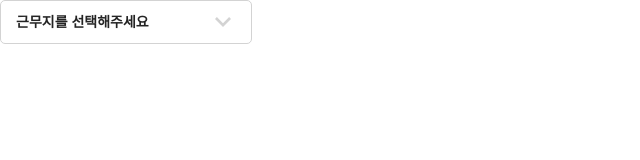
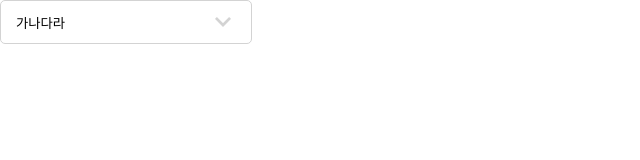
Before and after one commit to Team-ComIT/SimTong-FrontEnd_DesignSystem, a React (Create React App) app in the folder simtong/: page / in a window 1280 px wide. Shown: the top 160 px of the page, without its empty margins (0-640 px from the left). Built offline with nearby package versions, Linux system fonts and the light colour scheme.

Commit message:
feat(Donghyun): SelectBox 커스텀

```diff
--- a/simtong/src/App.tsx
+++ b/simtong/src/App.tsx
@@ -5,7 +5,7 @@ import "./App.css";
 function App() {
   return (
     <div className="App">
-      <SelectStyle width="250px" optionArray={["근무지를 선택해주세요", "2", "3"]} />
+      <SelectStyle defaultvalue="가나다라" content={["1", "2", "3"]} />
     </div>
   );
 }
--- a/simtong/src/package/ui/selectBox/index.tsx
+++ b/simtong/src/package/ui/selectBox/index.tsx
@@ -1,26 +1,39 @@
-import React, { useState } from "react";
-import arrow from "./arrow.svg";
+import React, { useRef } from "react";
 import * as S from "./styles";
+import arrow from "./arrow.png";
 
-interface selectBoxType {
-  width: string;
-  optionArray: string[];
+interface SelectBoxProps {
+  defaultvalue?: string;
+  content?: string[];
 }
 
-export default function SelectBox(props: selectBoxType) {
-  const { width, optionArray } = props;
-  const [array, setArray] = useState<string[]>(optionArray);
+export default function SelectBox(props: SelectBoxProps) {
+  const { defaultvalue, content } = props;
+
+  const SelectBoxRef = useRef<HTMLDivElement>(null);
+
+  // 라벨을 클릭시 옵션 목록이 열림/닫힘
+  const showOption = () => {
+    if (SelectBoxRef.current) {
+      if (SelectBoxRef.current.classList.contains("active"))
+        SelectBoxRef.current.classList.remove("active");
+      else SelectBoxRef.current.classList.add("active");
+    }
+  };
 
   return (
-    <S.SelectBox>
-      <S.SelectStyle>
-        {array.map((item) => (
-          <option value={item}>{item}</option>
-        ))}
-      </S.SelectStyle>
-      <S.IconArrow>
-        <img src={arrow} />
-      </S.IconArrow>
-    </S.SelectBox>
+    <S.SelectStyle>
+      <S.SelectBox ref={SelectBoxRef} onClick={showOption}>
+        <S.Label>
+          {defaultvalue}
+          <img src={arrow} alt="" />
+        </S.Label>
+        <S.OptionList>
+          {content?.map((str: string) => (
+            <li>{str}</li>
+          ))}
+        </S.OptionList>
+      </S.SelectBox>
+    </S.SelectStyle>
   );
 }
--- a/simtong/src/package/ui/selectBox/styles.ts
+++ b/simtong/src/package/ui/selectBox/styles.ts
@@ -1,52 +1,70 @@
 import styled from "@emotion/styled";
 
-export const SelectStyle = styled.select`
-  width: inherit;
-  height: inherit;
-  background: transparent;
-  font-weight: 700;
-  font-size: 14px;
-  border: 0 none;
-  outline: 0 none;
-  position: relative;
-  z-index: 3; // select가 위로 올라와야 함
-  cursor: pointer;
-  -webkit-appearance: none;
-  -moz-appearance: none;
-  appearance: none;
-  padding-left: 15px;
-  color: #242424;
+export const SelectStyle = styled.div`
+  .active ul {
+    max-height: 500px;
+    display: block;
+  }
 
-  option {
-    background: #ffffff;
-    color: #242424;
-    padding: 15px 0;
-    font-weight: 700;
-    font-size: 14px;
+  .active button img {
+    transform: rotate(180deg);
   }
 `;
 
 export const SelectBox = styled.div`
   position: relative;
+  cursor: pointer;
   width: 250px;
   height: 42px;
+  color: #d3d3d3;
+  outline: none;
+  border: 1px solid #d3d3d3;
   border-radius: 5px;
-  border: 1px solid #d3d3d3;
+  * {
+    box-sizing: border-box;
+  }
+
+  li {
+    width: 100%;
+    height: 42px;
+    display: flex;
+    align-items: center;
+    padding-left: 15px;
+  }
 `;
 
-export const IconArrow = styled.span`
-  position: absolute;
-  top: 0;
-  right: 20px;
-  z-index: 1;
-  width: 16px;
+export const Label = styled.button`
+  display: flex;
+  align-items: center;
+  width: inherit;
   height: inherit;
-  display: flex;
-  justify-content: center;
-  align-items: center;
+  border: none;
+  outline: none;
+  padding-left: 15px;
+  background: none;
+  cursor: pointer;
 
   img {
-    width: 100%;
-    transition: 0.3s;
+    transition: all 0.2s linear;
+    position: absolute;
+    right: 20px;
+    width: 16px;
+    height: 10px;
+    object-fit: cover;
   }
 `;
+
+export const OptionList = styled.ul`
+  position: absolute;
+  display: none;
+  top: 28px;
+  left: 0;
+  width: 100%;
+  border: 1px solid #d3d3d3;
+  color: #000;
+  list-style-type: none;
+  padding: 0;
+  border-radius: 5px;
+  overflow: hidden;
+  max-height: 0;
+`;
```
Also changed, not shown: simtong/src/package/ui/selectBox/arrow.png (added), simtong/src/package/ui/selectBox/arrow.svg (deleted).
